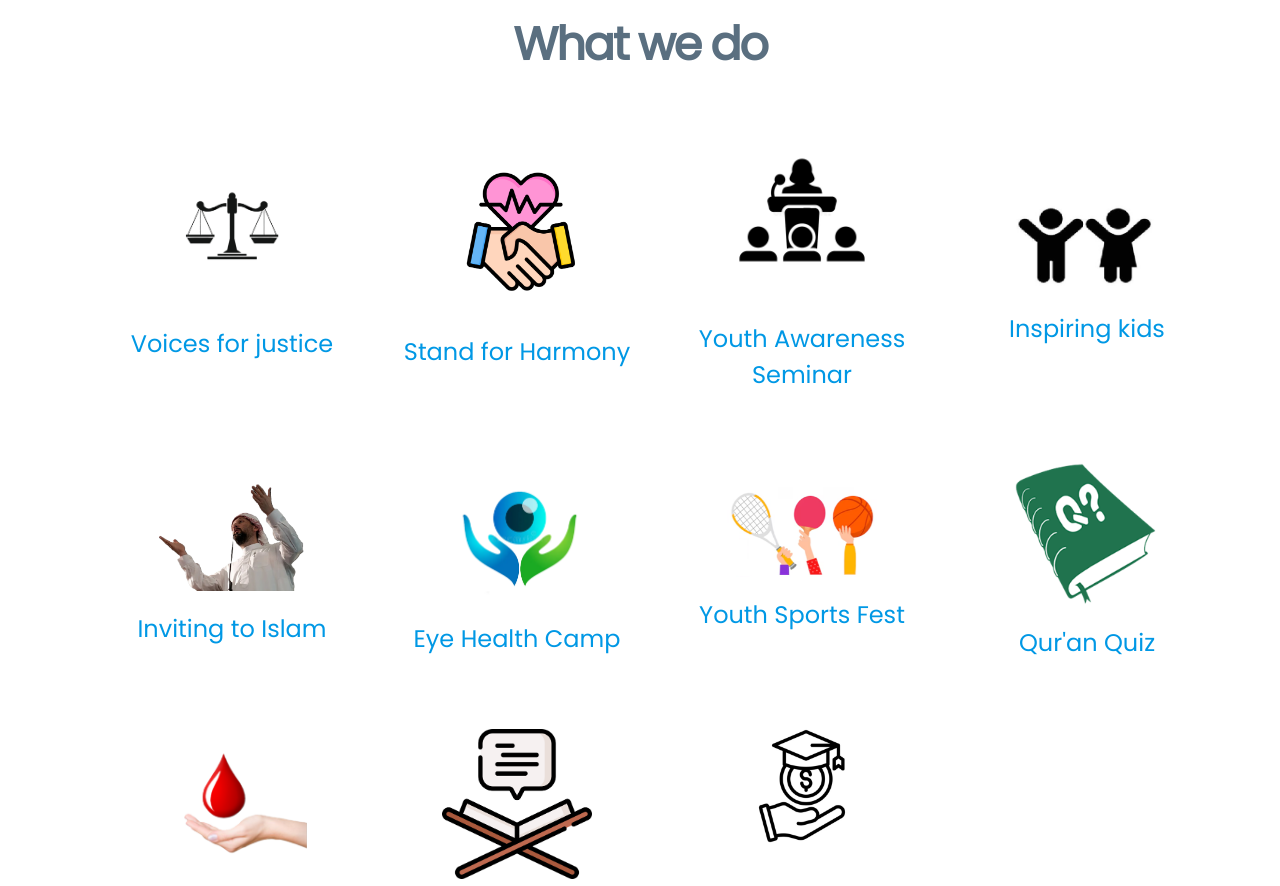
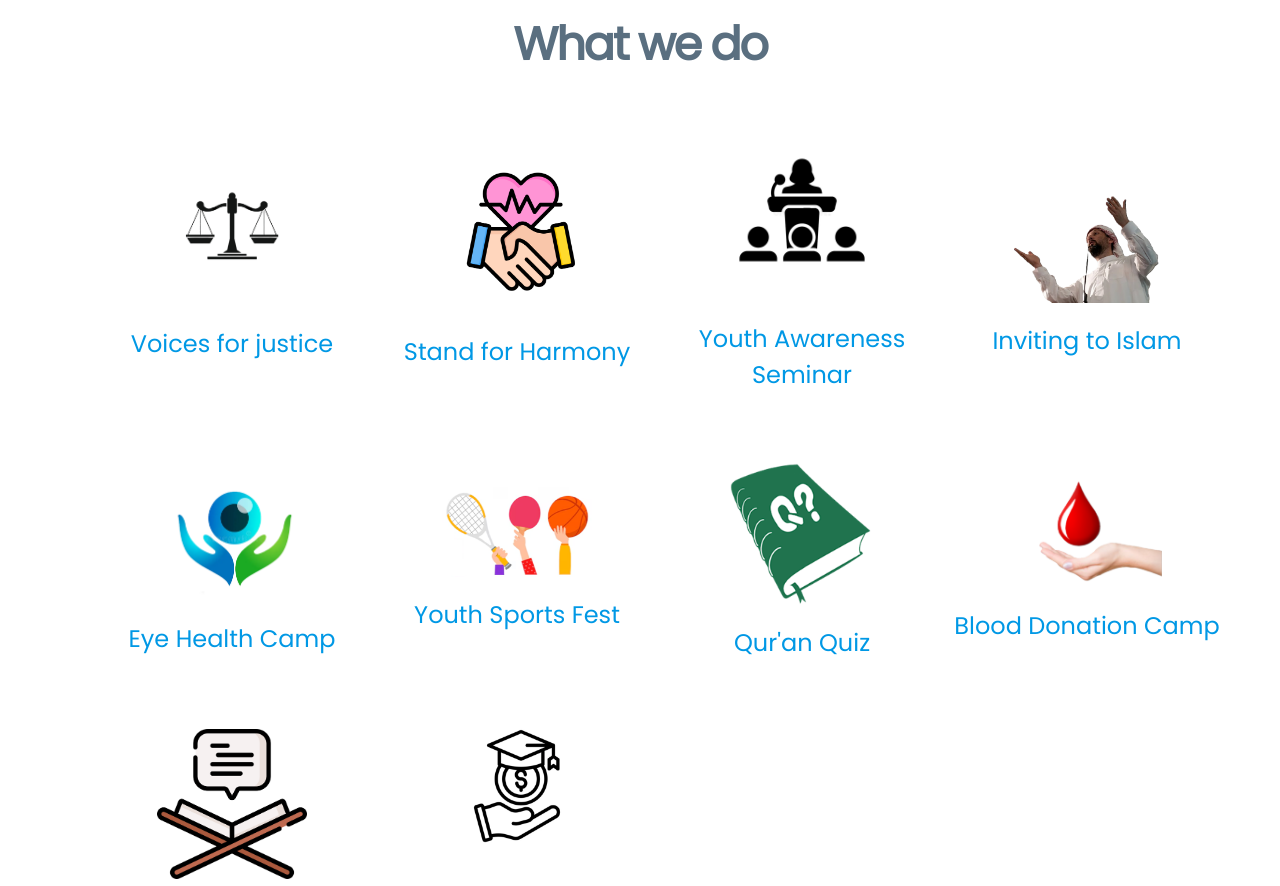
Before and after one commit to MRG-Hub-creater/Solidarity, a React (Vite) app: page / in a window 1280 px wide. Shown: the part 940-1826 px from the top of the page. Built offline with nearby package versions, Linux system fonts and the light colour scheme; no server answers.

Commit message:
Removed inspiring kids activity

```diff
--- a/data/db.json
+++ b/data/db.json
@@ -24,9 +24,9 @@
         {"id":1,
         "districtName":"Thanjavur",
         "presidentName":"M.Israr Ahamed",
-        "presidentImage":"../src/assets/districtLeaders/thanjavur.jpg",
+        "presidentImage":"/images/districtLeaders/thanjavur.jpg",
         "secretaryName":"SalmanKhan",
-        "secretaryImage":"../src/assets/districtLeaders/thanjavurS.jpg",
+        "secretaryImage":"/images/districtLeaders/thanjavurS.jpg",
         "Address":"no 42, Keela vasal, Thanjavur",
         "PhoneNo":987654210
 
--- a/src/components/ActivityList.jsx
+++ b/src/components/ActivityList.jsx
@@ -53,15 +53,7 @@ function ActivityList() {
                             </div>
                         </div>
 
-                        <div className="col-lg-3 col-md-6 col-12 mb-4 mb-lg-0">
-                            <div className="featured-block d-flex justify-content-center align-items-center card">
-                                <a href="/" className="d-block">
-                                    <img src={Inspiring} className="featured-block-image img-fluid" alt="" />
 
-                                    <p className="featured-block-text">Inspiring kids</p>
-                                </a>
-                            </div>
-                        </div>
 
 
                          <div className="col-lg-3 col-md-6 col-12 mb-4 mb-lg-0">
```
